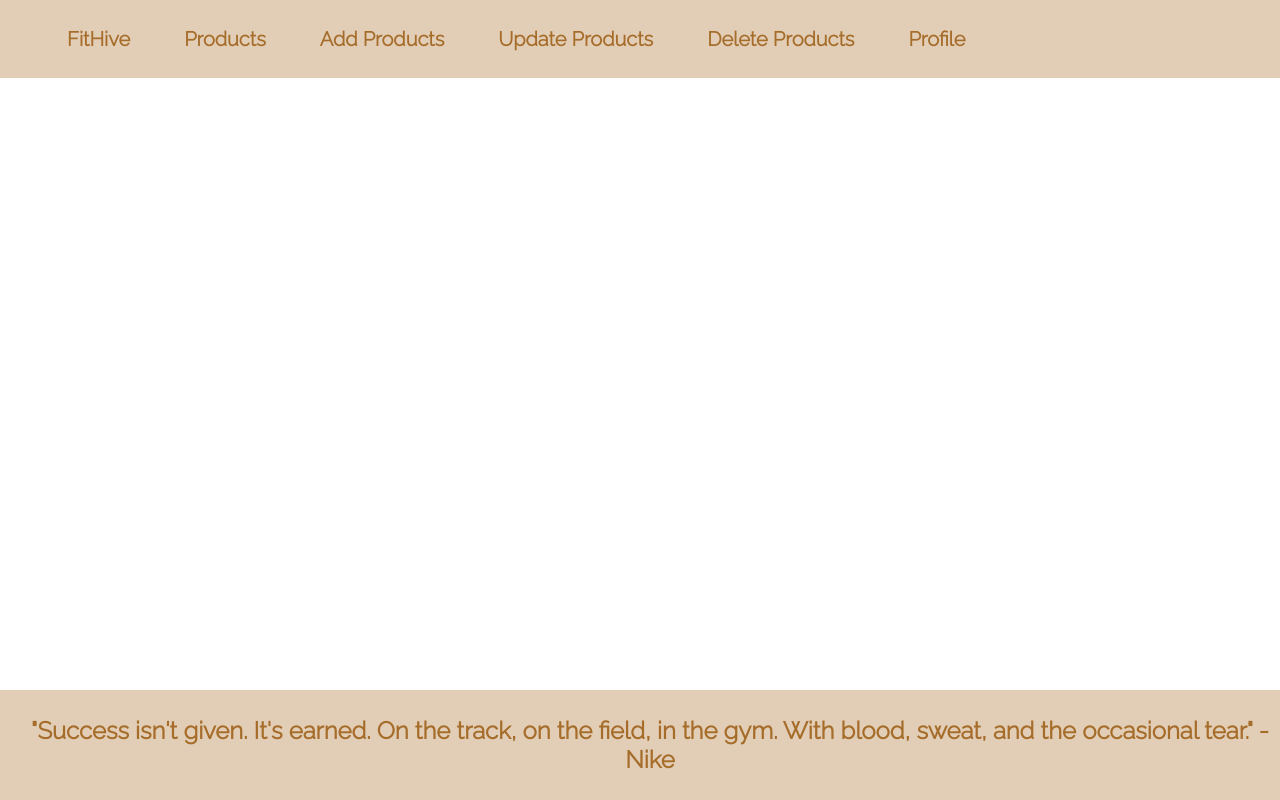
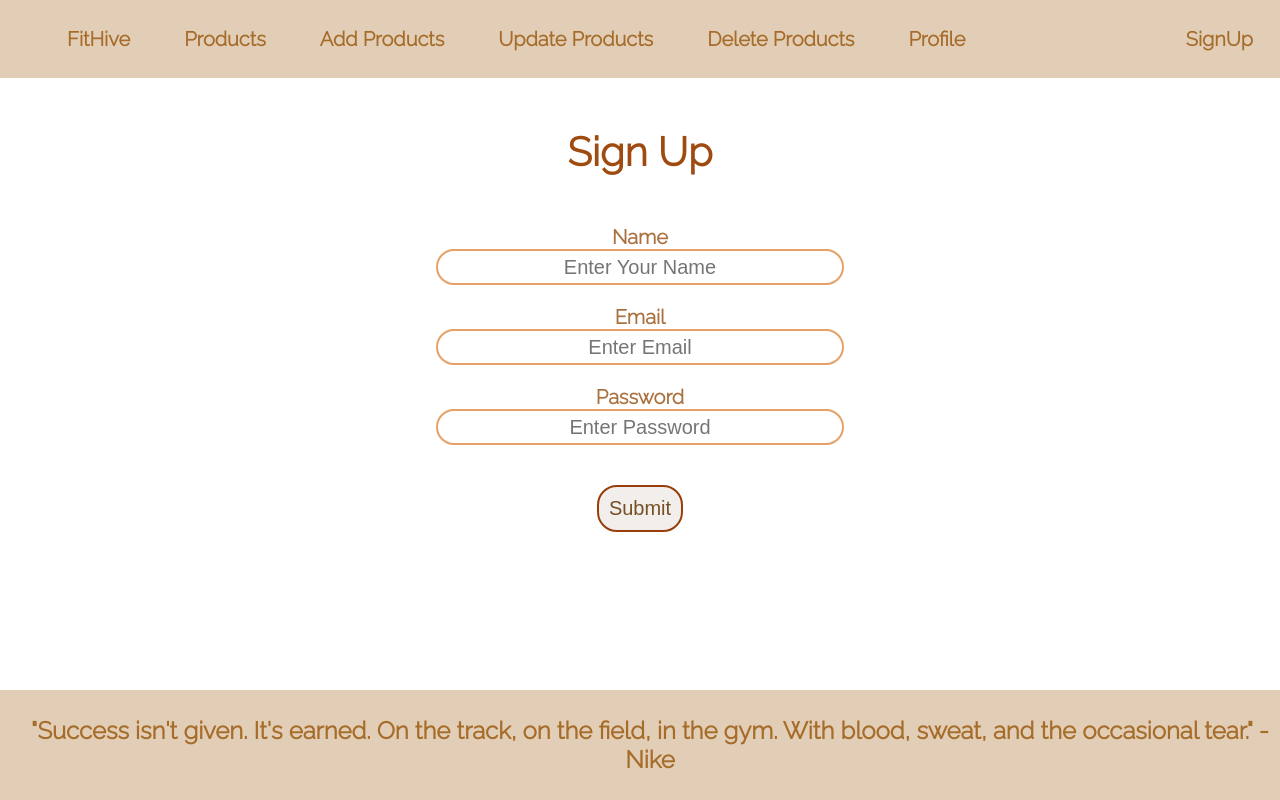
Before and after one commit to JAYAKANTHARUN/FitHive, a React (Create React App) app in the folder client/: page /signup in a window 1280 px wide. Built offline with nearby package versions, Linux system fonts and the light colour scheme.

Commit message:
Added signup

```diff
--- a/client/src/App.css
+++ b/client/src/App.css
@@ -14,17 +14,21 @@
   font-size: 20px;
   font-family: 'Raleway', sans-serif;
   font-weight: bolder;
-  transition: background-color 0.5s ease;
+  transition: all 0.5s ease;
   border-radius: 30px;
   border: 2px solid transparent;
 }
 .navbar li:hover{
   background-color: rgb(234, 200, 158);
   border: 2px solid rgb(206, 147, 79);
+  transform: scale(1.05);
 }
 .navbar li a{
   color: rgb(165, 108, 42);
   text-decoration: none;
+}
+.navsignup{
+  float: right;
 }
 
 .footer {
@@ -39,6 +43,56 @@
   font-weight: bold;
   text-align: center;
   font-size: 12px;
+}
+
+.signup{
+  margin: 50px;
+  text-align: center;
+}
+.signup h1{
+  font-size: 40px;
+  color: rgb(159, 75, 15);
+  font-weight: bolder;
+  font-family: 'Raleway', sans-serif;
+  margin-bottom: 50px;
+}
+.signup label{
+  font-size: 20px;
+  font-family: 'Raleway', sans-serif;
+  color: rgb(170, 113, 62);
+  font-weight: bold;
+}
+.signup input{
+  width: 400px;
+  height: 30px;
+  font-size: 20px;
+  text-align: center;
+  color: rgb(126, 56, 25);
+  border: 2px solid rgb(231, 161, 103);
+  border-radius: 20px;
+  transition: all 0.5s ease;
+}
+.signup input:hover{
+  background-color: rgb(244, 236, 229);
+}
+.signup input:focus{
+  outline: none;
+  border: 2px solid rgb(231, 161, 103);
+  transform: scale(1.05);
+}
+.signup button{
+  font-size: 20px;
+  color: rgb(118, 79, 36);
+  background-color: rgb(241, 238, 235);
+  border: 2px solid rgb(153, 62, 10);
+  border-radius: 20px;
+  margin-top: 20px;
+  padding: 10px;
+  transition: all 0.5s ease;
+}
+.signup button:hover{
+  background-color: rgb(225, 210, 194);
+  transform: scale(1.1);
 }
 
 
--- a/client/src/App.js
+++ b/client/src/App.js
@@ -2,6 +2,7 @@ import './App.css';
 import Nav from './components/Nav'
 import { BrowserRouter,Routes,Route } from 'react-router-dom'
 import Footer from './components/Footer'
+import SignUp from './components/SignUp'
 
 function App() {
   return (
@@ -15,6 +16,8 @@ function App() {
         <Route path='/update' element={ <h1>Update Products</h1> }/>
         <Route path='/delete' element={ <h1>Delete Products</h1> }/>
         <Route path='/profile' element={ <h1>Profile</h1> }/>
+        <Route path='/signup' element={ <SignUp /> }/>
+
       </Routes>
       </BrowserRouter>
       <Footer />
--- a/client/src/components/Nav.js
+++ b/client/src/components/Nav.js
@@ -11,6 +11,7 @@ const Nav=()=>{
                 <li><Link to='/update'>Update Products</Link></li>
                 <li><Link to='/delete'>Delete Products</Link></li>
                 <li><Link to='/profile'>Profile</Link></li>
+                <li className='navsignup'><Link to='/signup'>SignUp</Link></li>
             </ul>
         </div>
     )
--- /dev/null
+++ b/client/src/components/SignUp.js
@@ -0,0 +1,26 @@
+import React,{useState} from 'react'
+
+const SignUp=()=>{
+    const [name,setname]=useState('')
+    const [email,setemail]=useState('')
+    const [password,setpassword]=useState('')
+
+    const signup=()=>{
+        console.log(name,email,password)
+    }
+
+    return(
+        <div className='signup'>
+            <h1>Sign Up</h1>
+            <label>Name</label><br />
+            <input type="text" placeholder='Enter Your Name' value={name} onChange={(e)=>{ setname(e.target.value) }} /><br /><br />
+            <label>Email</label><br />
+            <input type="email" placeholder='Enter Email' value={email} onChange={(e)=>{ setemail(e.target.value) }}/><br /><br />
+            <label>Password</label><br />
+            <input type="password" placeholder='Enter Password'value={password} onChange={(e)=>{ setpassword(e.target.value) }} /><br /><br />
+            <button type='submit' onClick={signup}>Submit</button>
+        </div>
+    )
+}
+
+export default SignUp
```
Also changed, not shown: 1 other file (tests, documents, lock files or other folders).
